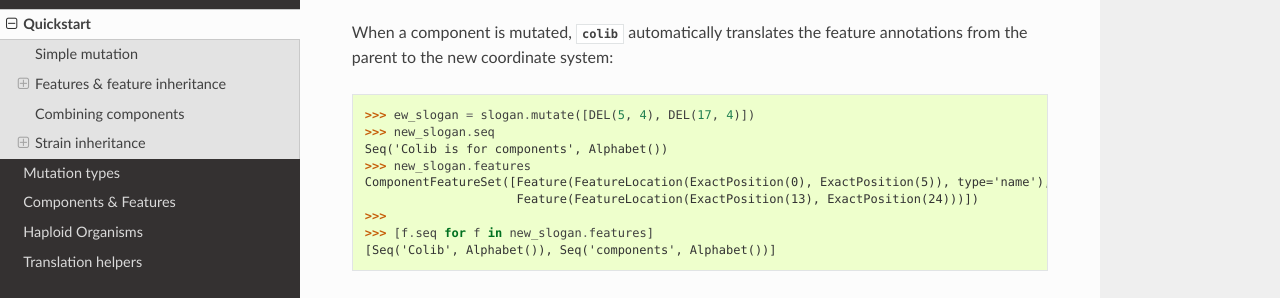
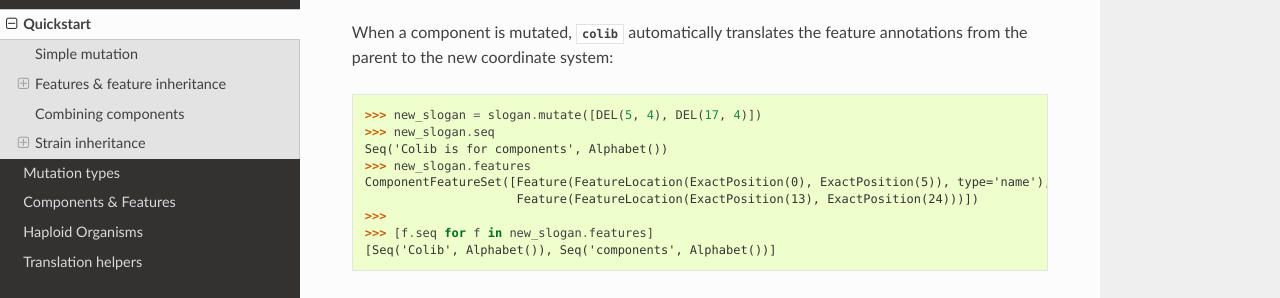
Before and after one commit to biosustain/co, a Sphinx documentation site: the page built from docs/quickstart.rst, in a window 1280 px wide and 900 px high, scrolled down 696 px. Shown: the part 152-450 px from the top of the window. Built offline with Sphinx 7.4.7 and the Read the Docs theme 2.0.0, drawn with Linux system fonts in a browser that asks for light colours.

Commit message:
Fix typo

```diff
--- a/docs/quickstart.rst
+++ b/docs/quickstart.rst
@@ -58,7 +58,7 @@ the new coordinate system:
 
 .. code-block:: python
 
-    >>> ew_slogan = slogan.mutate([DEL(5, 4), DEL(17, 4)])
+    >>> new_slogan = slogan.mutate([DEL(5, 4), DEL(17, 4)])
     >>> new_slogan.seq
     Seq('Colib is for components', Alphabet())
     >>> new_slogan.features
```
